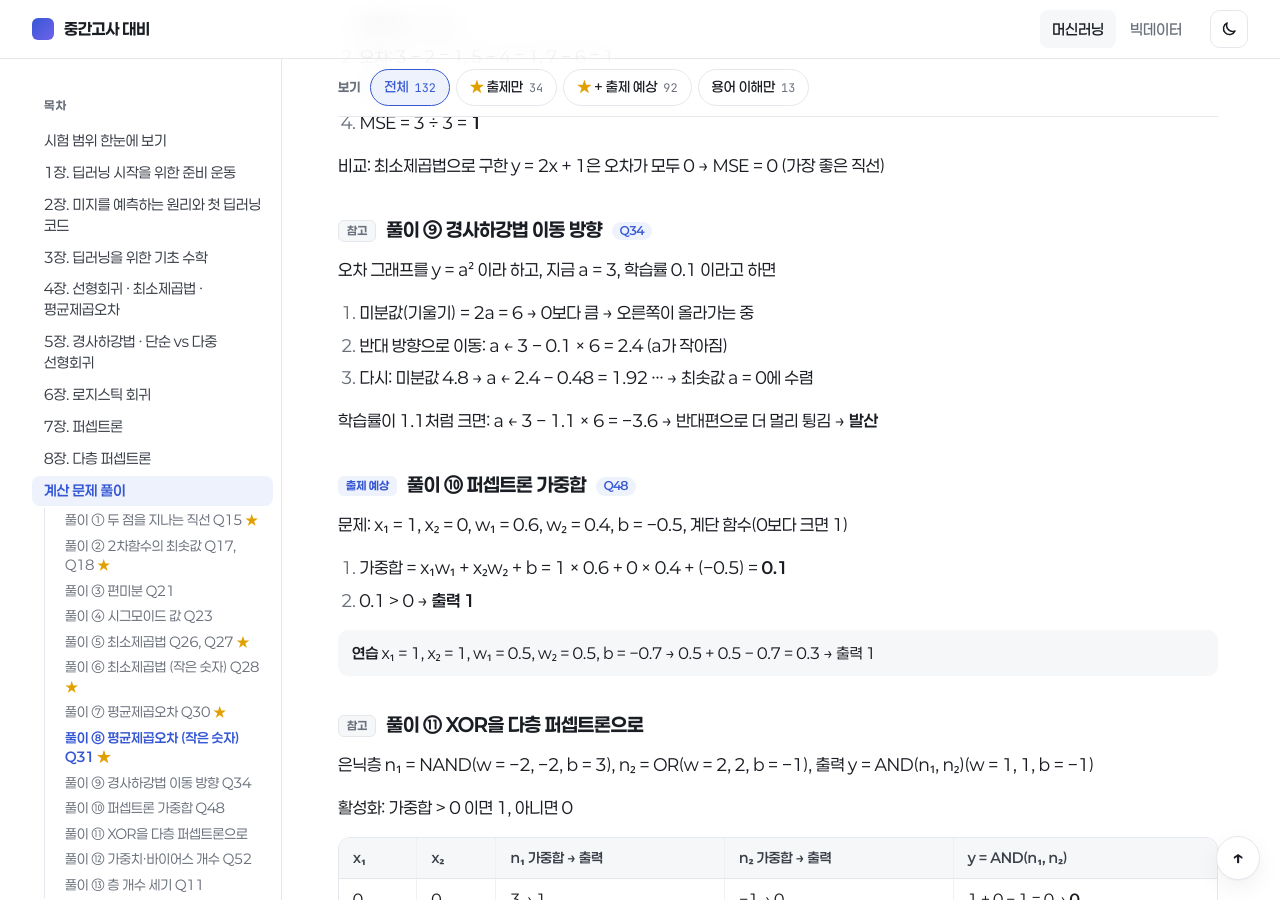
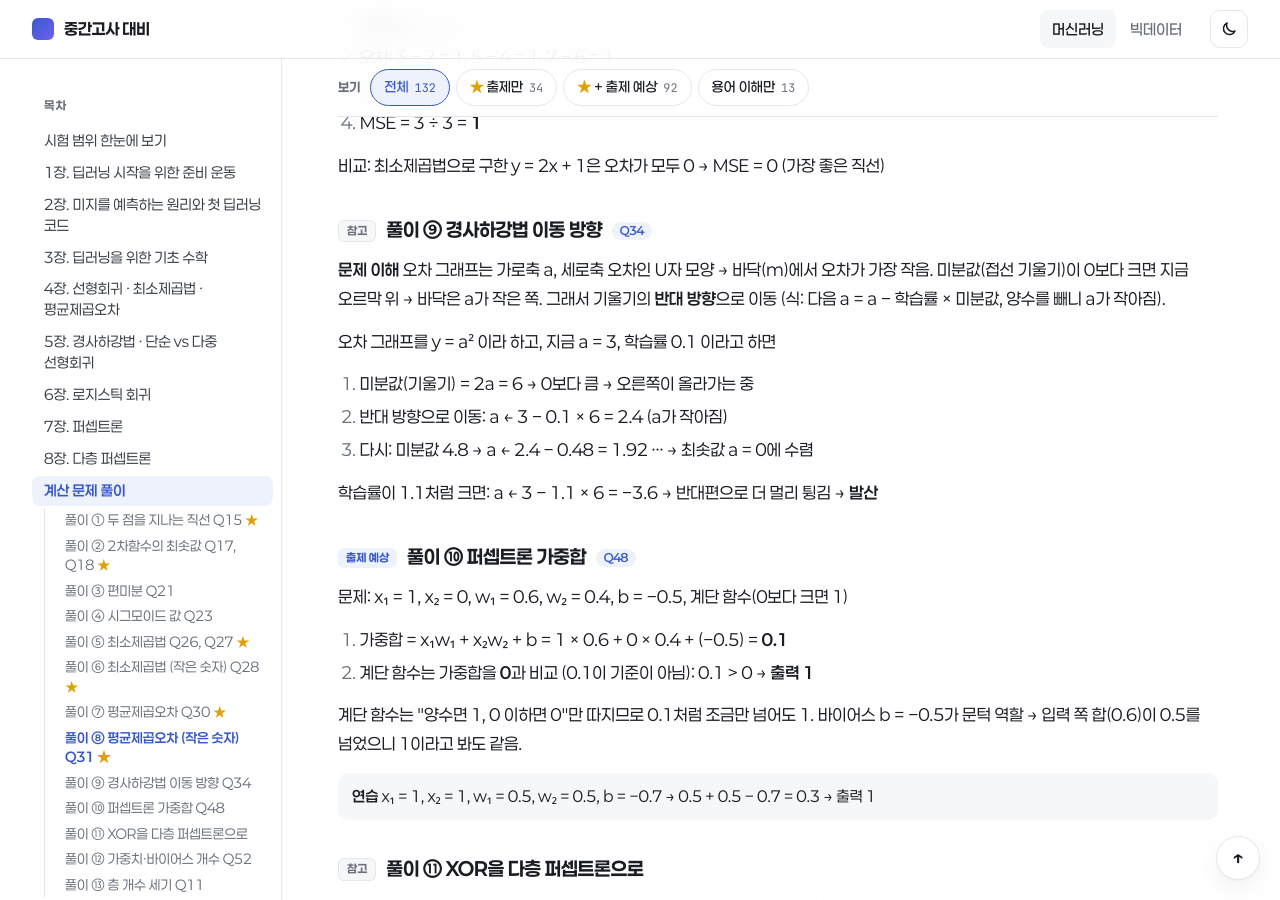
Before and after one commit to hamsterganggang/deug3middleexam, a Jekyll site: the page built from ml/theory.html, in a window 1280 px wide and 900 px high, scrolled down 22730 px. Built offline with Jekyll 4.4.1, drawn with Linux system fonts in a browser that asks for light colours.

Commit message:
머신러닝: 34번 문제 이해, 48번 계단 함수 출력이 1인 이유 설명 보강
Co-Authored-By: Claude Opus 5.5 <noreply@anthropic.com>

```diff
--- a/ml/theory.html
+++ b/ml/theory.html
@@ -468,6 +468,7 @@ model.fit(X, y, epochs=5, batch_size=16)</code></pre>
 </div>
 <div class="card" id="calc9">
 <h3 data-k="x">풀이 ⑨ 경사하강법 이동 방향 <span class="qref">Q34</span></h3>
+<p><b>문제 이해</b> 오차 그래프는 가로축 a, 세로축 오차인 U자 모양 → 바닥(m)에서 오차가 가장 작음. 미분값(접선 기울기)이 0보다 크면 지금 오르막 위 → 바닥은 a가 작은 쪽. 그래서 기울기의 <b>반대 방향</b>으로 이동 (식: 다음 a = a − 학습률 × 미분값, 양수를 빼니 a가 작아짐).</p>
 <p>오차 그래프를 y = a² 이라 하고, 지금 a = 3, 학습률 0.1 이라고 하면</p>
 <ol><li>미분값(기울기) = 2a = 6 → 0보다 큼 → 오른쪽이 올라가는 중</li><li>반대 방향으로 이동: a ← 3 − 0.1 × 6 = 2.4 (a가 작아짐)</li><li>다시: 미분값 4.8 → a ← 2.4 − 0.48 = 1.92 … → 최솟값 a = 0에 수렴</li></ol>
 <p>학습률이 1.1처럼 크면: a ← 3 − 1.1 × 6 = −3.6 → 반대편으로 더 멀리 튕김 → <b>발산</b></p>
@@ -475,7 +476,8 @@ model.fit(X, y, epochs=5, batch_size=16)</code></pre>
 <div class="card" id="calc10">
 <h3 data-k="e">풀이 ⑩ 퍼셉트론 가중합 <span class="qref">Q48</span></h3>
 <p>문제: x₁ = 1, x₂ = 0, w₁ = 0.6, w₂ = 0.4, b = −0.5, 계단 함수(0보다 크면 1)</p>
-<ol><li>가중합 = x₁w₁ + x₂w₂ + b = 1 × 0.6 + 0 × 0.4 + (−0.5) = <b>0.1</b></li><li>0.1 &gt; 0 → <b>출력 1</b></li></ol>
+<ol><li>가중합 = x₁w₁ + x₂w₂ + b = 1 × 0.6 + 0 × 0.4 + (−0.5) = <b>0.1</b></li><li>계단 함수는 가중합을 <b>0</b>과 비교 (0.1이 기준이 아님): 0.1 &gt; 0 → <b>출력 1</b></li></ol>
+<p>계단 함수는 "양수면 1, 0 이하면 0"만 따지므로 0.1처럼 조금만 넘어도 1. 바이어스 b = −0.5가 문턱 역할 → 입력 쪽 합(0.6)이 0.5를 넘었으니 1이라고 봐도 같음.</p>
 <p class="practice"><b>연습</b> x₁ = 1, x₂ = 1, w₁ = 0.5, w₂ = 0.5, b = −0.7 → 0.5 + 0.5 − 0.7 = 0.3 → 출력 1</p>
 </div>
 <div class="card" id="calc11">
```
Also changed, not shown: _data/ml/quiz.json (+18 -4 lines).
